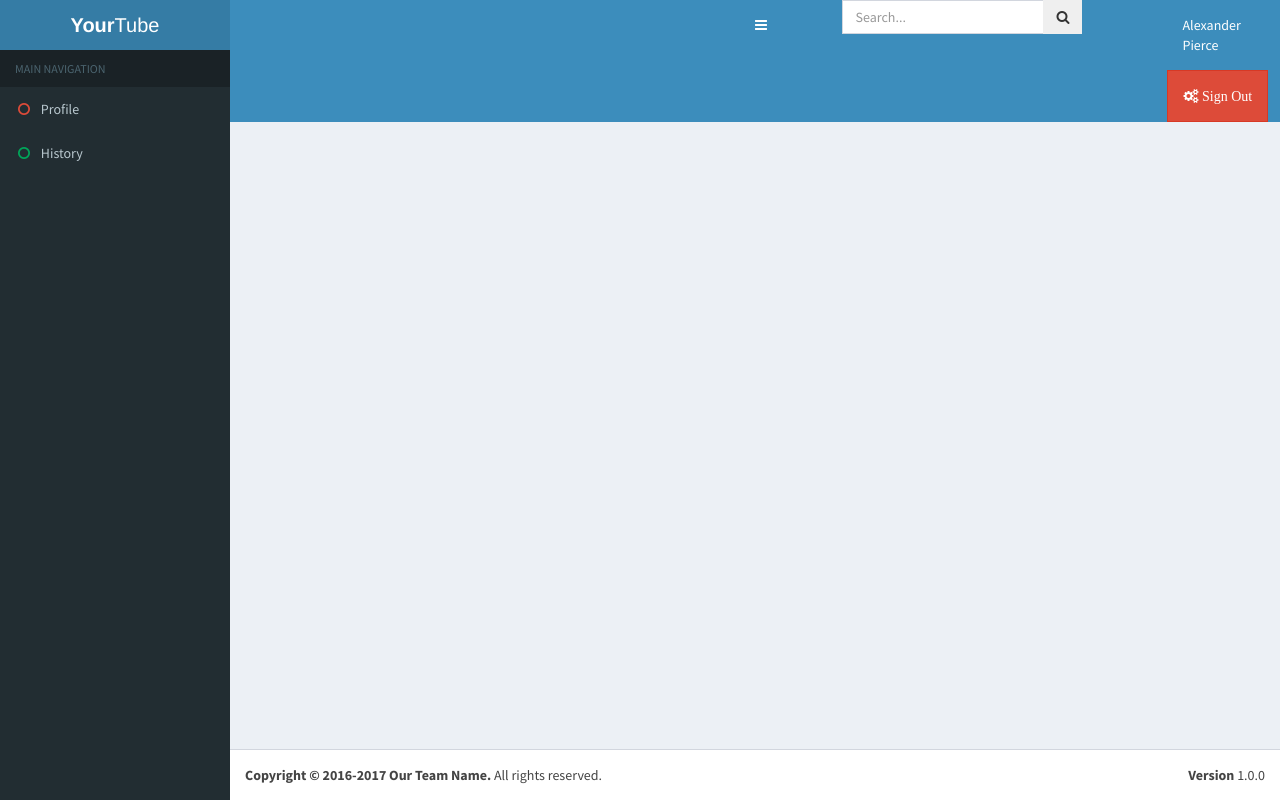
After one commit to mehul2029/YourTube, a Django app: template templates/myapp/base.html in a window 1280 px wide. The commit adds this page. Run offline with Django 3.2, Linux system fonts and the light colour scheme; the template is opened without the code that fills it, so the values that code supplies are empty; some libraries are stand-ins or nearby versions.

Commit message:
Build base template

```diff
--- a/myapp/urls.py
+++ b/myapp/urls.py
@@ -5,5 +5,5 @@ from . import views
 urlpatterns = [
     url(r'^$', views.index, name='index'),
     url(r'^test/', views.test_func, name='test'),
-    url(r'^bootstrap/', views.bootstrap, name='boot'),
+    url(r'^search/', views.search, name='search'),
 ]
--- a/myapp/views.py
+++ b/myapp/views.py
@@ -17,3 +17,6 @@ def test_func(request):
 
 def bootstrap(request):
 	return render(request, 'myapp/bootstrap.html')
+
+def search(request):
+	return render(request, 'myapp/search.html')
--- /dev/null
+++ b/static/custom.css
@@ -0,0 +1,11 @@
+.centre {
+	display:flex;
+	justify-content:center;
+	align-items:center;
+}
+
+.right {
+	display:flex;
+	justify-content:flex-end;
+	align-items:center;"
+}
--- /dev/null
+++ b/templates/myapp/base.html
@@ -0,0 +1,103 @@
+<!DOCTYPE html>
+
+{% include 'myapp/static_files.html' %}
+
+<html>
+<head>
+  <meta charset="utf-8">
+  <meta http-equiv="X-UA-Compatible" content="IE=edge">
+  <title>YourTube</title>
+  <!-- Tell the browser to be responsive to screen width -->
+  <meta content="width=device-width, initial-scale=1, maximum-scale=1, user-scalable=no" name="viewport">
+</head>
+<body class="hold-transition skin-blue sidebar-mini">
+<div class="wrapper">
+
+  <header class="main-header">
+    <!-- Logo -->
+    <a href="{% url 'index' %}" class="logo">
+      <span class="logo-mini"><b>Y</b>T</span>
+      <!-- logo for regular state and mobile devices -->
+      <span class="logo-lg"><b>Your</b>Tube</span>
+    </a>
+    <!-- Header Navbar: style can be found in header.less -->
+    <nav class="navbar navbar-static-top">
+      <!-- Sidebar toggle button-->
+      <div class="navbar-custom-menu">
+        <div class="row">
+          <div class="col-md-1">
+            <a href="#" class="sidebar-toggle" data-toggle="offcanvas" role="button">
+              <span class="sr-only">Toggle navigation</span>
+            </a>
+          </div>
+          <div class="col-md-8 centre" style="padding: 0;">
+            <form action="#" method="get">
+              <div class="input-group">
+                <input type="text" name="q" class="form-control" placeholder="Search...">
+                    <span class="input-group-btn">
+                      <button type="submit" name="search" id="search-btn" class="btn btn-flat"><i class="fa fa-search"></i>
+                      </button>
+                    </span>
+              </div>
+            </form>
+          </div>
+          <div class="col-md-3 right">
+              <ul class="nav navbar-nav">
+                <li class="dropdown user user-menu">
+                  <a href="#" class="dropdown-toggle" data-toggle="dropdown">
+                    <span class="hidden-xs dropdown-toggle">Alexander Pierce</span>
+                  </a>
+                </li>
+                <li>
+                  <a href="#" class="btn btn-danger btn-flat"><i class="fa fa-gears"> Sign Out</i></a>
+                </li>
+              </ul>
+          </div>
+        </div>
+      </div>
+    </nav>
+  </header>
+  <!-- Left side column. contains the logo and sidebar -->
+  <aside class="main-sidebar">
+    <!-- sidebar: style can be found in sidebar.less -->
+    <section class="sidebar">
+      <ul class="sidebar-menu">
+        <li class="header">MAIN NAVIGATION</li>
+        <li><a href="#"><i class="fa fa-circle-o text-red"></i> <span>Profile</span></a></li>
+        <li><a href="#"><i class="fa fa-circle-o text-green"></i> <span>History</span></a></li>
+      </ul>
+    </section>
+    <!-- /.sidebar -->
+  </aside>
+
+  <!-- Content Wrapper. Contains page content -->
+  <div class="content-wrapper">
+    <section class="content-header">
+      {% block content-header %} {% endblock %}
+    </section>
+
+    <!-- Main content -->
+    <section class="content">
+    {% block content %} {% endblock %}
+    </section>
+    <!-- /.content -->
+  </div>
+  <!-- /.content-wrapper -->
+  <footer class="main-footer">
+    <div class="pull-right hidden-xs">
+      <b>Version</b> 1.0.0
+    </div>
+    <strong>Copyright &copy; 2016-2017 Our Team Name.</strong> All rights
+    reserved.
+  </footer>
+</div>
+<!-- ./wrapper -->
+
+
+<!-- Resolve conflict in jQuery UI tooltip with Bootstrap tooltip -->
+<script>
+  $.widget.bridge('uibutton', $.ui.button);
+</script>
+
+</body>
+</html>
--- /dev/null
+++ b/templates/myapp/static_files.html
@@ -0,0 +1,28 @@
+{% load static %}
+<!-- Bootstrap 3.3.6 -->
+<link rel="stylesheet" href="{% static 'adminlte/css/bootstrap.min.css' %}">
+<!-- Font Awesome -->
+<link rel="stylesheet" href="https://cdnjs.cloudflare.com/ajax/libs/font-awesome/4.5.0/css/font-awesome.min.css">
+<!-- Ionicons -->
+<link rel="stylesheet" href="https://cdnjs.cloudflare.com/ajax/libs/ionicons/2.0.1/css/ionicons.min.css">
+<!-- Theme style -->
+<link rel="stylesheet" href="{% static 'adminlte/dist/css/AdminLTE.min.css' %}">
+<!-- AdminLTE Skins. Choose a skin from the css/skins
+     folder instead of downloading all of them to reduce the load. -->
+<link rel="stylesheet" href="{% static 'adminlte/dist/css/skins/_all-skins.min.css' %}">
+<!-- iCheck -->
+<link rel="stylesheet" href="{% static 'adminlte/plugins/iCheck/flat/blue.css' %}">
+<!-- Custom css -->
+<link rel="stylesheet" href="{% static 'custom.css' %}">
+<!-- jQuery 2.2.3 -->
+<script src="{% static 'adminlte/plugins/jQuery/jquery-2.2.3.min.js' %}"></script>
+<!-- jQuery UI 1.11.4 -->
+<script src="https://code.jquery.com/ui/1.11.4/jquery-ui.min.js"></script>
+<!-- Resolve conflict in jQuery UI tooltip with Bootstrap tooltip -->
+<!-- Bootstrap 3.3.6 -->
+<script src="bootstrap/js/bootstrap.min.js"></script>
+<script src="{% static 'adminlte/dist/js/app.min.js' %}"></script>
+<!-- AdminLTE dashboard demo (This is only for demo purposes) -->
+<script src="{% static 'adminlte/dist/js/pages/dashboard.js' %}"></script>
+<!-- AdminLTE for demo purposes -->
+<script src="{% static 'adminlte/dist/js/demo.js' %}"></script>
```
Also changed, not shown: templates/myapp/bootstrap.html (+3 -27 lines), templates/myapp/search.html (added, +21 -0 lines).
